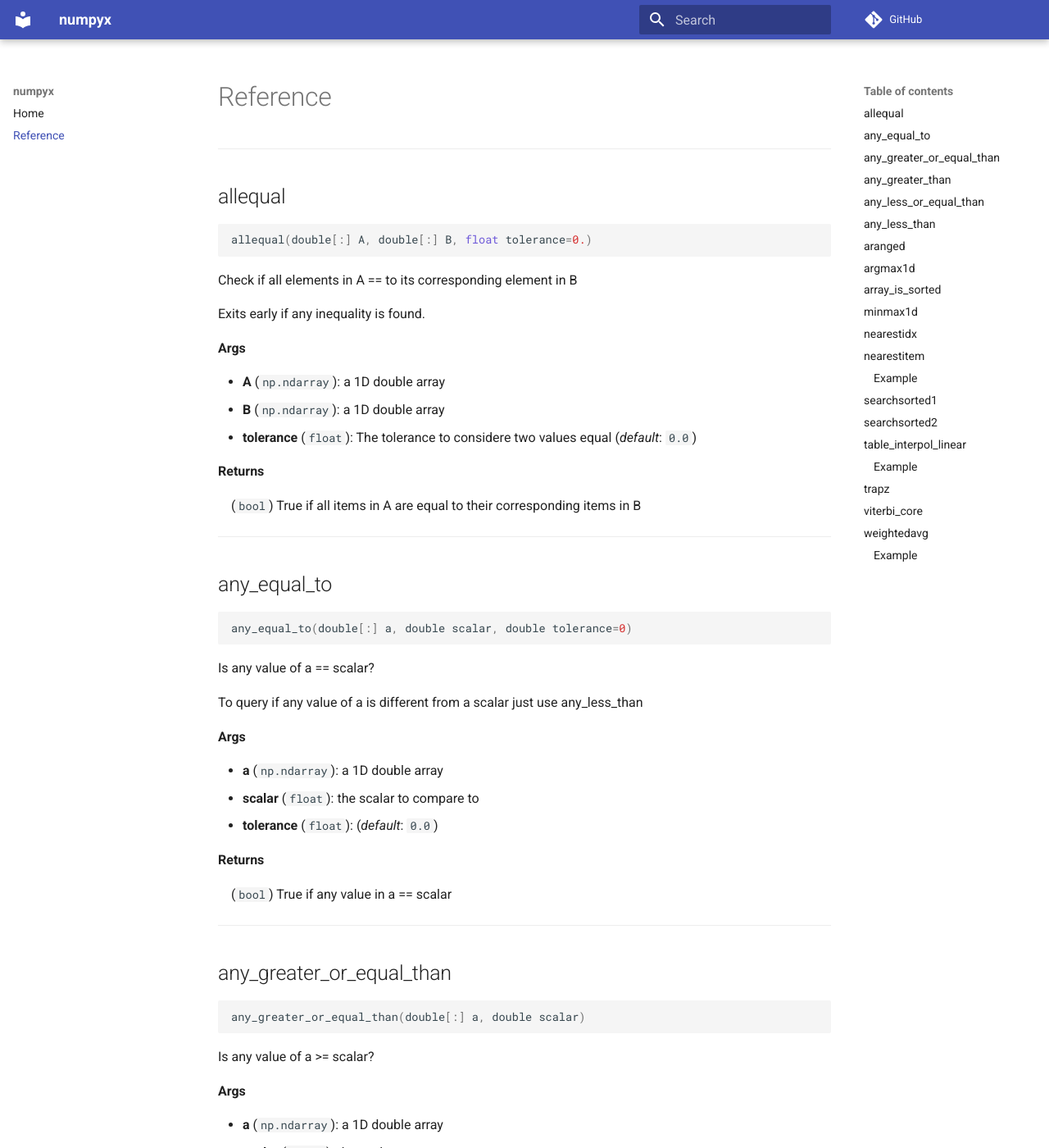
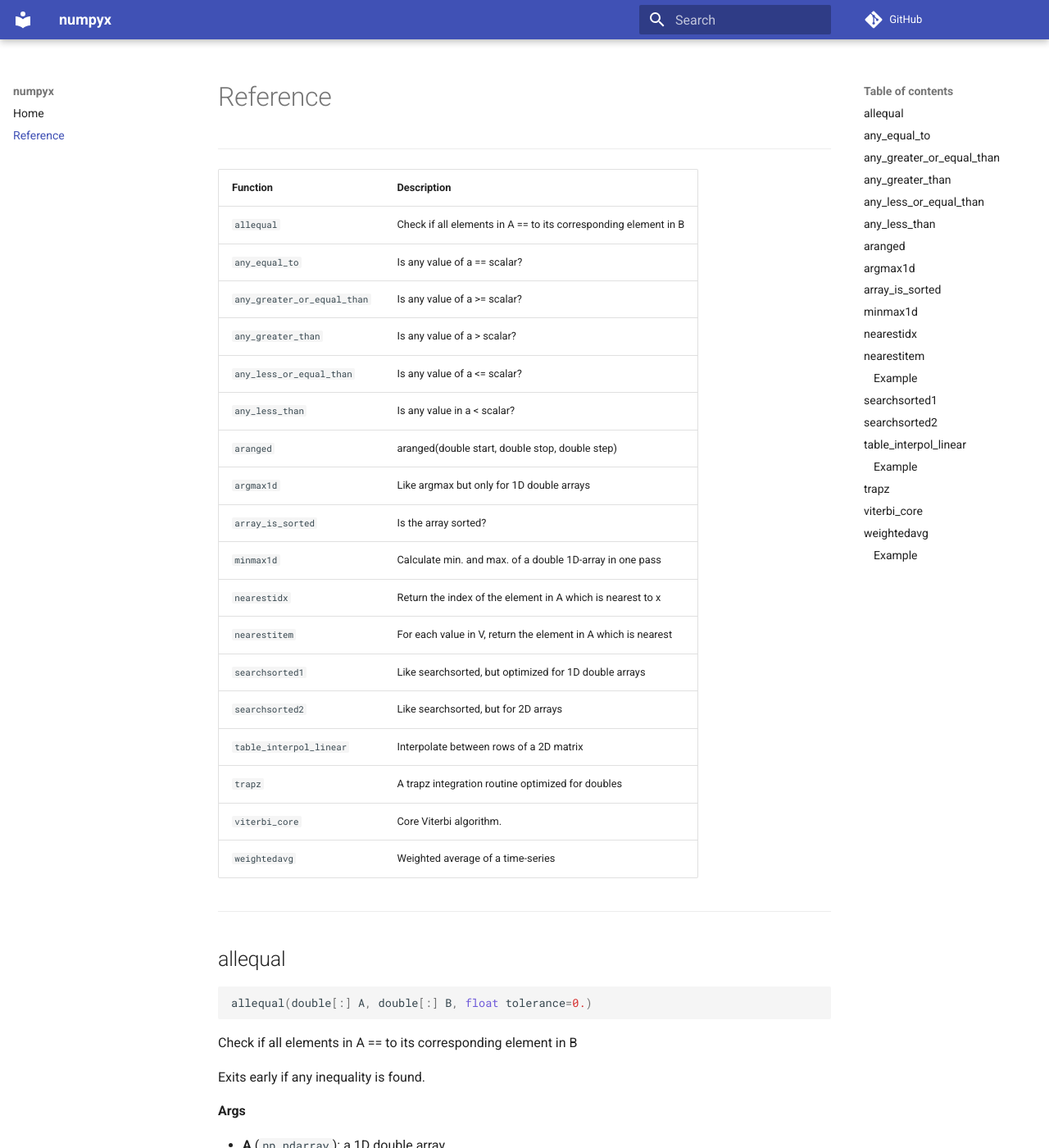
Before and after one commit to gesellkammer/numpyx, an MkDocs documentation site: the page built from docs/reference.md, in a window 1280 px wide and 1400 px high. Shown: the whole window at 82% size. Built offline with MkDocs 1.6.1 and Material for MkDocs 9.7.7, drawn with Linux system fonts in a browser that asks for light colours; comment, search, counter and statistics services are not loaded.

Commit message:
update docs

```diff
--- a/docs/reference.md
+++ b/docs/reference.md
@@ -1,4 +1,29 @@
 # Reference
+
+
+---------
+
+
+| Function  | Description  |
+| :-------  | :----------- |
+| `allequal` | Check if all elements in A == to its corresponding element in B |
+| `any_equal_to` | Is any value of a == scalar? |
+| `any_greater_or_equal_than` | Is any value of a >= scalar? |
+| `any_greater_than` | Is any value of a > scalar? |
+| `any_less_or_equal_than` | Is any value of a <= scalar? |
+| `any_less_than` | Is any value in a < scalar? |
+| `aranged` | aranged(double start, double stop, double step) |
+| `argmax1d` | Like argmax but only for 1D double arrays |
+| `array_is_sorted` | Is the array sorted? |
+| `minmax1d` | Calculate min. and max. of a double 1D-array in one pass |
+| `nearestidx` | Return the index of the element in A which is nearest to x |
+| `nearestitem` | For each value in V, return the element in A which is nearest |
+| `searchsorted1` | Like searchsorted, but optimized for 1D double arrays |
+| `searchsorted2` | Like searchsorted, but for 2D arrays |
+| `table_interpol_linear` | Interpolate between rows of a 2D matrix |
+| `trapz` | A trapz integration routine optimized for doubles |
+| `viterbi_core` | Core Viterbi algorithm. |
+| `weightedavg` | Weighted average of a time-series |
 
 
 ---------
--- a/mkdocs.yml
+++ b/mkdocs.yml
@@ -19,6 +19,7 @@ markdown_extensions:
     - pymdownx.superfences
     - admonition
     - def_list
+    - tables
 
 use_directory_urls: false
 
```
